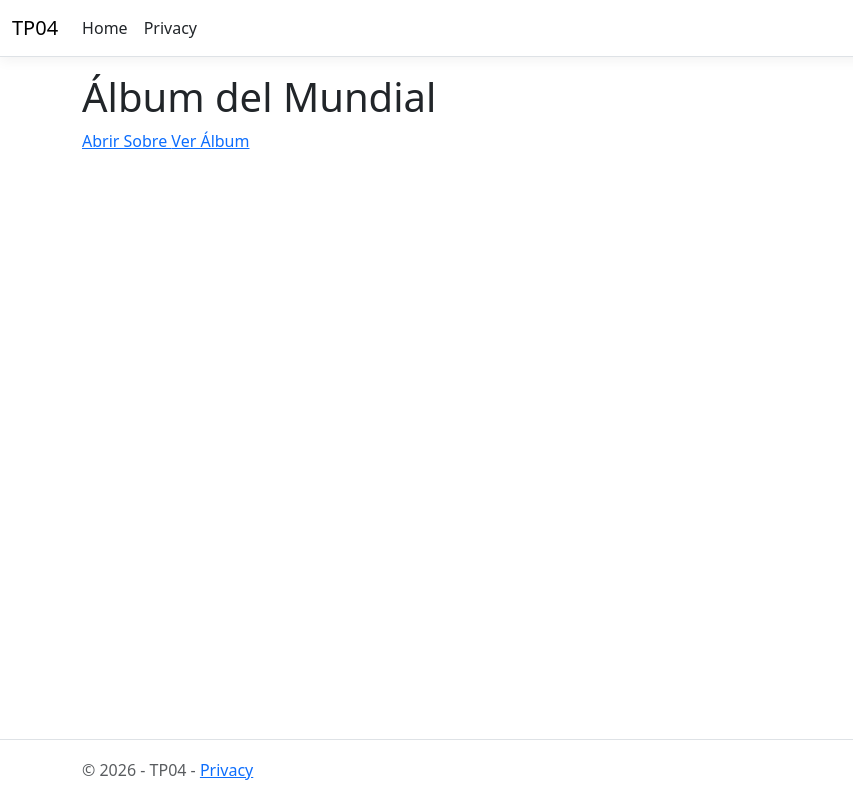
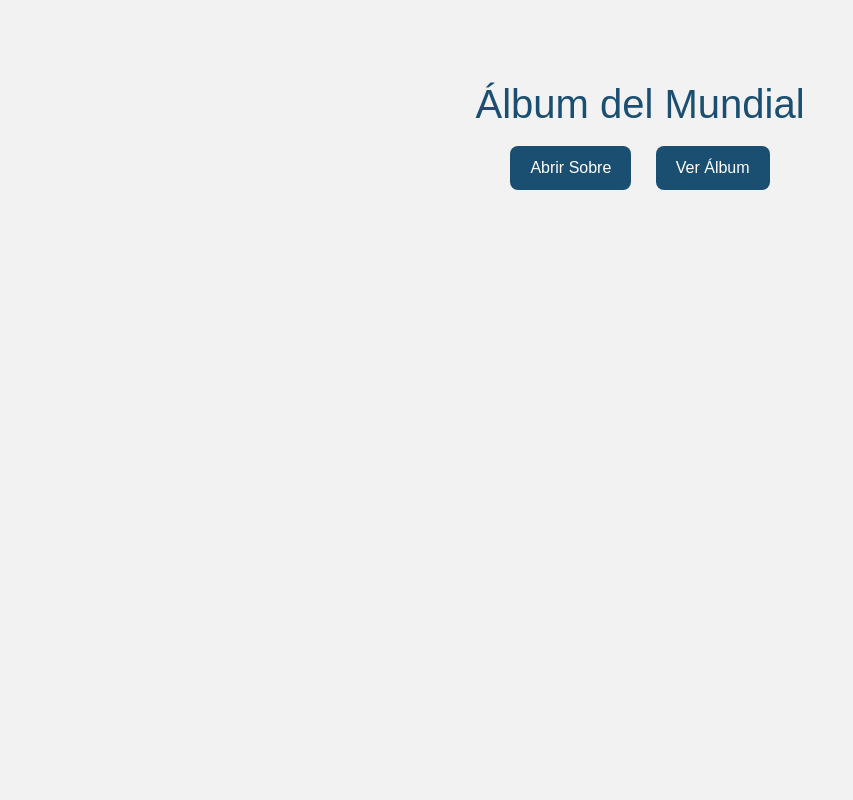
Before and after one commit to pedroaksarlian/TP04, an ASP.NET Core app: page / in a window 1280 px wide. Shown: the whole page, without its empty margins (0-853 px from the left). Run offline with ASP.NET Core 8, Linux system fonts and the light colour scheme; style sheets or scripts are compiled from the project's sources.

Commit message:
Views y css

```diff
--- a/Controllers/HomeController.cs
+++ b/Controllers/HomeController.cs
@@ -13,53 +13,29 @@ public class HomeController : Controller
         _logger = logger;
     }
 
-    public IActionResult Index()
+        public IActionResult Index()
     {
         return View();
     }
 
-    public IActionResult AbrirSobre()
+   public IActionResult AbrirSobre()
     {
         List<Jugadores> sobre = BD.GenerarSobre();
-        List<FiguritaUsuario> nuevas = new List<FiguritaUsuario>();
-        foreach (Jugadores j in sobre)
-        {
-            FiguritaUsuario f = new FiguritaUsuario();
-            f.idJugador = j.ID;
-            nuevas.Add(f);
-        }
-        BD.AbrirSobre(nuevas);
-        ViewBag.Sobre = sobre;
-        return View();
-    }
-
-     public IActionResult Pegar(int id)
-    {
-        List<FiguritaUsuario> figuritas = BD.ObtenerFiguritas();
-        FiguritaUsuario pegar = null;
-        foreach(FiguritaUsuario f in figuritas)
-        {
-            if(f.idJugador == id)
-            {
-                pegar = f;
-            }
-        }
-        if(pegar != null)
-        {
-            BD.PegarFigurita(pegar);
-        }
-        return RedirectToAction("Album");
+        BD.AbrirSobre(sobre);
+        return View(sobre);
     }
 
     public IActionResult Album()
     {
-        ViewBag.Album = BD.ObtenerFiguritasPegadas();
         ViewBag.Jugadores = BD.ObtenerJugadores();
-        return View();
+        return View(BD.ObtenerFiguritas());
     }
 
-
-
+    public IActionResult Pegar(int id)
+    {
+        BD.PegarFigurita(id);
+        return RedirectToAction("Album");
+    }
 
     [ResponseCache(Duration = 0, Location = ResponseCacheLocation.None, NoStore = true)]
     public IActionResult Error()
--- a/Views/Home/Index.cshtml
+++ b/Views/Home/Index.cshtml
@@ -1,12 +1,16 @@
-<h1>Álbum del Mundial</h1>
+@{
+    ViewData["Title"] = "Inicio";
+}
 
-<div class="menu">
+<div class="inicio">
 
-    <a href='@Url.Action("AbrirSobre","Home")'>
+    <h1>Álbum del Mundial</h1>
+
+    <a href='@Url.Action("AbrirSobre","Home")' class="boton">
         Abrir Sobre
     </a>
 
-    <a href='@Url.Action("Album","Home")'>
+    <a href='@Url.Action("Album","Home")' class="boton">
         Ver Álbum
     </a>
 
--- a/Views/Shared/_Layout.cshtml
+++ b/Views/Shared/_Layout.cshtml
@@ -10,38 +10,12 @@
     <link rel="stylesheet" href="~/TP04.styles.css" asp-append-version="true" />
 </head>
 <body>
-    <header>
-        <nav class="navbar navbar-expand-sm navbar-toggleable-sm navbar-light bg-white border-bottom box-shadow mb-3">
-            <div class="container-fluid">
-                <a class="navbar-brand" asp-area="" asp-controller="Home" asp-action="Index">TP04</a>
-                <button class="navbar-toggler" type="button" data-bs-toggle="collapse" data-bs-target=".navbar-collapse" aria-controls="navbarSupportedContent"
-                        aria-expanded="false" aria-label="Toggle navigation">
-                    <span class="navbar-toggler-icon"></span>
-                </button>
-                <div class="navbar-collapse collapse d-sm-inline-flex justify-content-between">
-                    <ul class="navbar-nav flex-grow-1">
-                        <li class="nav-item">
-                            <a class="nav-link text-dark" asp-area="" asp-controller="Home" asp-action="Index">Home</a>
-                        </li>
-                        <li class="nav-item">
-                            <a class="nav-link text-dark" asp-area="" asp-controller="Home" asp-action="Privacy">Privacy</a>
-                        </li>
-                    </ul>
-                </div>
-            </div>
-        </nav>
-    </header>
     <div class="container">
         <main role="main" class="pb-3">
             @RenderBody()
         </main>
     </div>
 
-    <footer class="border-top footer text-muted">
-        <div class="container">
-            &copy; 2026 - TP04 - <a asp-area="" asp-controller="Home" asp-action="Privacy">Privacy</a>
-        </div>
-    </footer>
     <script src="~/lib/jquery/dist/jquery.min.js"></script>
     <script src="~/lib/bootstrap/dist/js/bootstrap.bundle.min.js"></script>
     <script src="~/js/site.js" asp-append-version="true"></script>
--- /dev/null
+++ b/wwwroot/css/site.css
@@ -0,0 +1,61 @@
+body{
+    margin:0;
+    font-family:Arial, Helvetica, sans-serif;
+    background:#f2f2f2;
+    text-align:center;
+}
+
+.inicio{
+    margin-top:80px;
+}
+
+h1{
+    color:#1b4f72;
+}
+
+.contenedor{
+    display:flex;
+    justify-content:center;
+    flex-wrap:wrap;
+    gap:20px;
+    margin:30px;
+}
+
+.tituloPais{
+    width:100%;
+    margin-top:30px;
+}
+
+.tituloPais h2{
+    border-bottom:2px solid #000;
+    padding-bottom:5px;
+    margin-left:20px;
+}
+
+.carta{
+    width:220px;
+    background:white;
+    border:2px solid #ccc;
+    border-radius:10px;
+    padding:15px;
+}
+
+.carta img{
+    width:180px;
+    height:220px;
+    object-fit:cover;
+}
+
+.boton{
+    display:inline-block;
+    margin:10px;
+    padding:10px 20px;
+    background:#1b4f72;
+    color:white;
+    text-decoration:none;
+    border-radius:8px;
+}
+
+.boton:hover{
+    background:#21618c;
+}
```
Also changed, not shown: Models/BD.cs (+16 -21 lines), Views/Home/AbrirSobre.cshtml (added, +30 -0 lines), Views/Home/Album.cshtml (added, +57 -0 lines).
